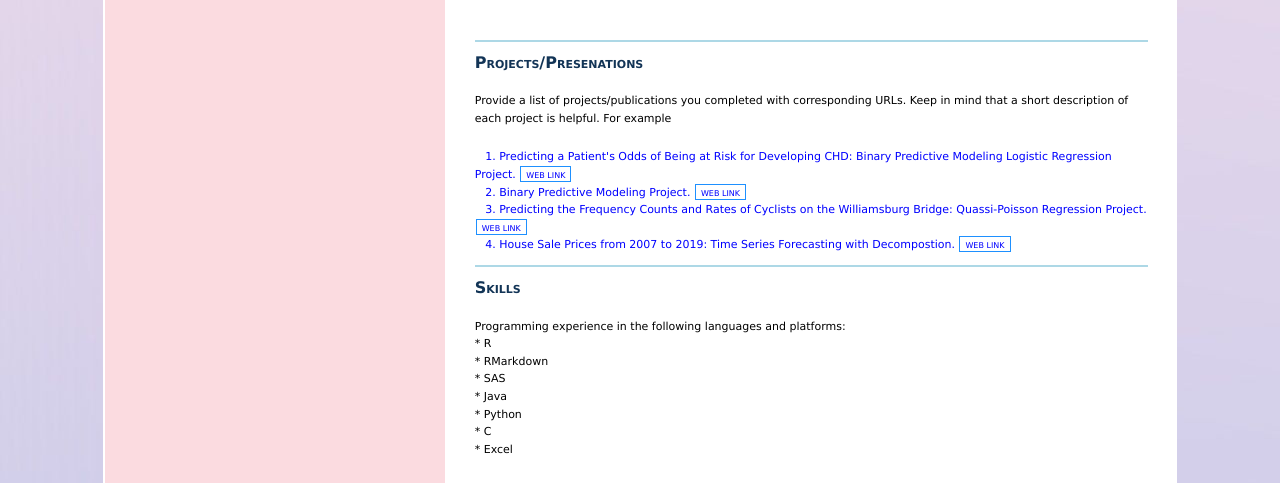
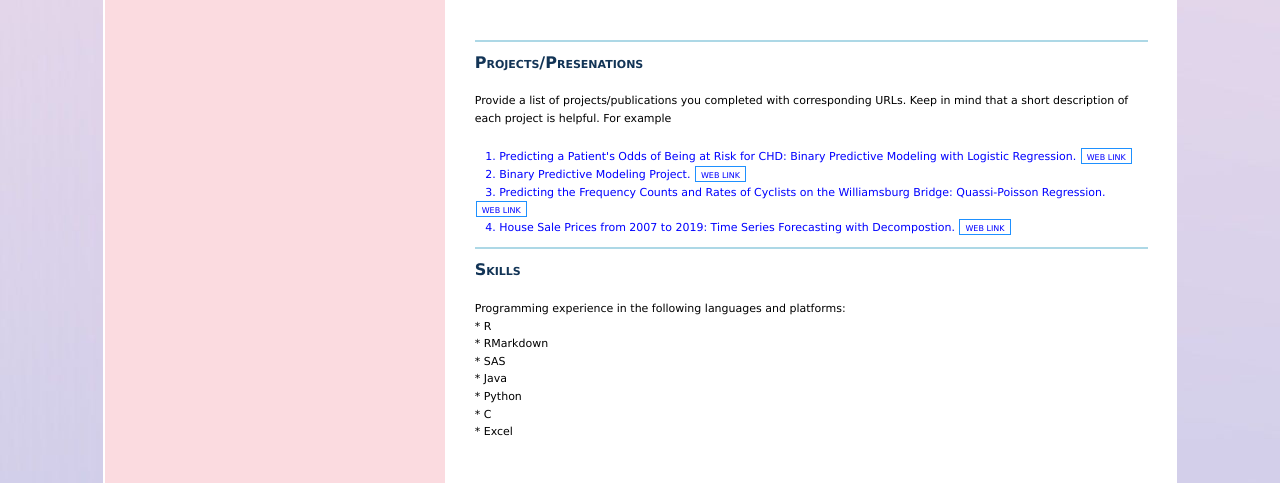
Before and after one commit to JosieGallop/JosieGallop, a plain HTML site: page index.html in a window 1280 px wide. Shown: the part 617-1100 px from the top of the page. Drawn offline with Linux system fonts and the light colour scheme.

Commit message:
Add files via upload

```diff
--- a/index.html
+++ b/index.html
@@ -239,7 +239,7 @@ CSC 317 Digital Image Processing: Programming with Python  <br>
                   <p> Provide a list of projects/publications you completed with corresponding URLs.
                     Keep in mind that a short description of each project is helpful. For example</p>
                     <p><font color = "blue">
-                     &nbsp;&nbsp;  1. Predicting a Patient's Odds of Being at Risk for Developing CHD: Binary Predictive Modeling Logistic Regression Project.
+                     &nbsp;&nbsp;  1. Predicting a Patient's Odds of Being at Risk for CHD: Binary Predictive Modeling with Logistic Regression.
                      <a href="https://rpubs.com/JosieGallop/1237846"  target="_blank"
                      onclick="window.open('https://rpubs.com/JosieGallop/1237846 ','name','width=700, height=500')">
                      <link-btn> WEB LINK</link-btn></a> <br>
@@ -247,7 +247,7 @@ CSC 317 Digital Image Processing: Programming with Python  <br>
                      <a href="https://rpubs.com/JosieGallop/1237846 "  target="_blank"
                      onclick="window.open('https://rpubs.com/JosieGallop/1237846','name','width=700, height=500')">
                      <link-btn> WEB LINK </link-btn></a> <br>
-                     &nbsp;&nbsp;  3. Predicting the Frequency Counts and Rates of Cyclists on the Williamsburg Bridge: Quassi-Poisson Regression Project.
+                     &nbsp;&nbsp;  3. Predicting the Frequency Counts and Rates of Cyclists on the Williamsburg Bridge: Quassi-Poisson Regression.
                      <a href="https://rpubs.com/JosieGallop/1243908"  target="_blank"
                      onclick="window.open('https://rpubs.com/JosieGallop/1243908','name','width=700, height=500')">
                      <link-btn> WEB LINK </link-btn></a> <br>
```
